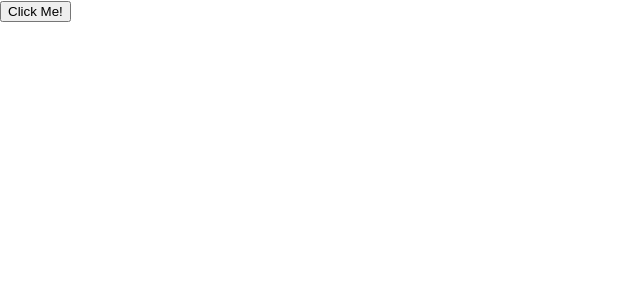
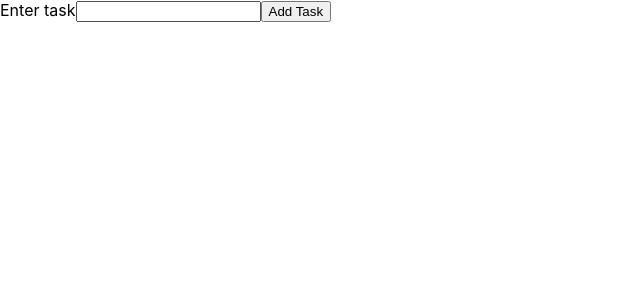
Before and after one commit to Nam-Nguyen-Dev/task-app, a React (Create React App) app: page / in a window 1280 px wide. Shown: the top 300 px of the page, without its empty margins (0-640 px from the left). Built offline with nearby package versions, Linux system fonts and the light colour scheme.

Commit message:
building App component

```diff
--- a/src/App.js
+++ b/src/App.js
@@ -1,29 +1,26 @@
-import logo from './logo.svg';
 import './App.css';
 import React, { Component } from 'react'
+import Overview from './components/Overview';
 
 class App extends Component {
   constructor() {
     super();
 
     this.state = {
-      task: []
+      task: { text: ''},
+      tasks: [],
     }
 
-    this.taskUp = this.taskUp.bind(this);
-  }
-
-  taskUp() {
-    this.setState({
-      task: this.state.task + 1
-    })
   }
 
   render() {
     return (
       <div>
-        <button onClick={this.taskUp}>Click Me!</button>
-        <p>{this.state.task}</p>
+        <form>
+          <label htmlFor="taskInput">Enter task</label>
+          <input type="text" id="taskInput" />
+          <button type="submit">Add Task</button>
+        </form>
       </div>
     )
   }
--- a/src/components/Overview.js
+++ b/src/components/Overview.js
@@ -1,9 +1,9 @@
 import React, { Component } from 'react';
 
 class Overview extends Component {
-    constructor(props){
+   /*  constructor(props){
         super(props);
-    }
+    } */
 
     render() {
         return (
```
